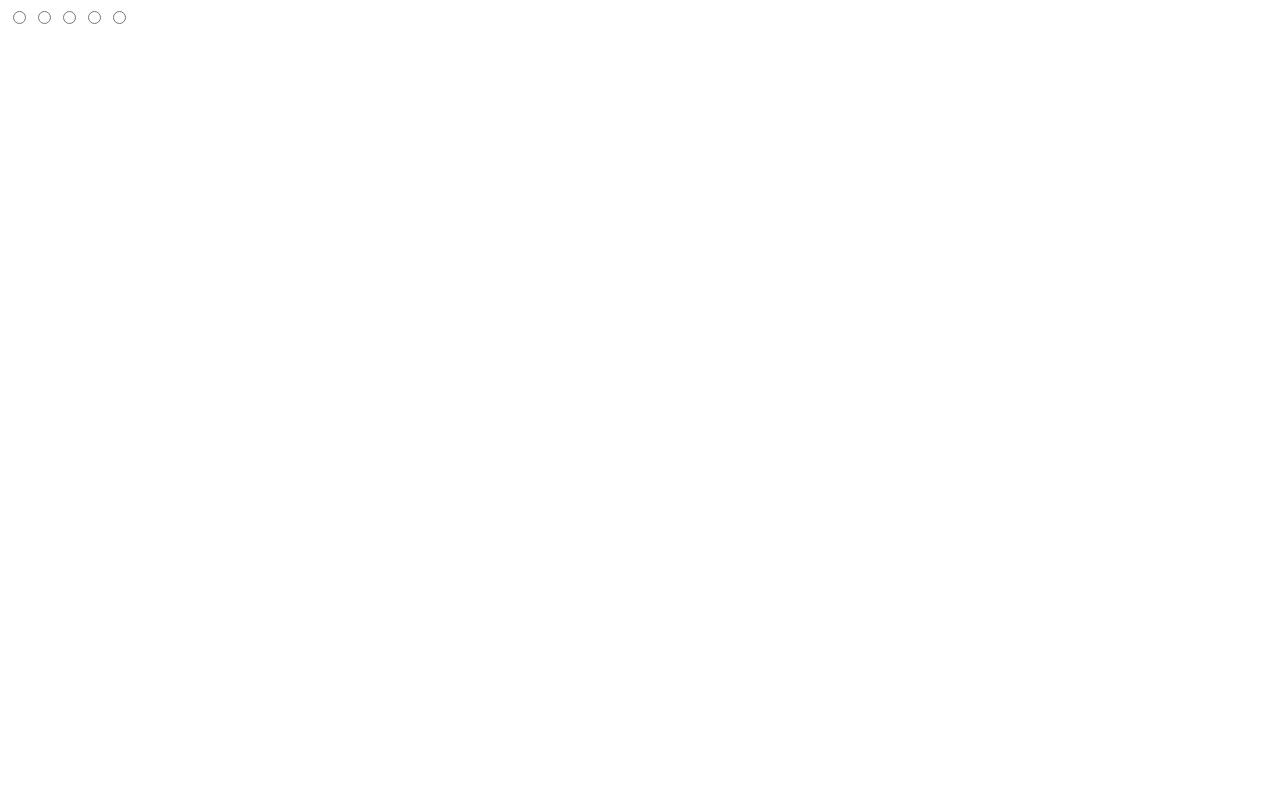
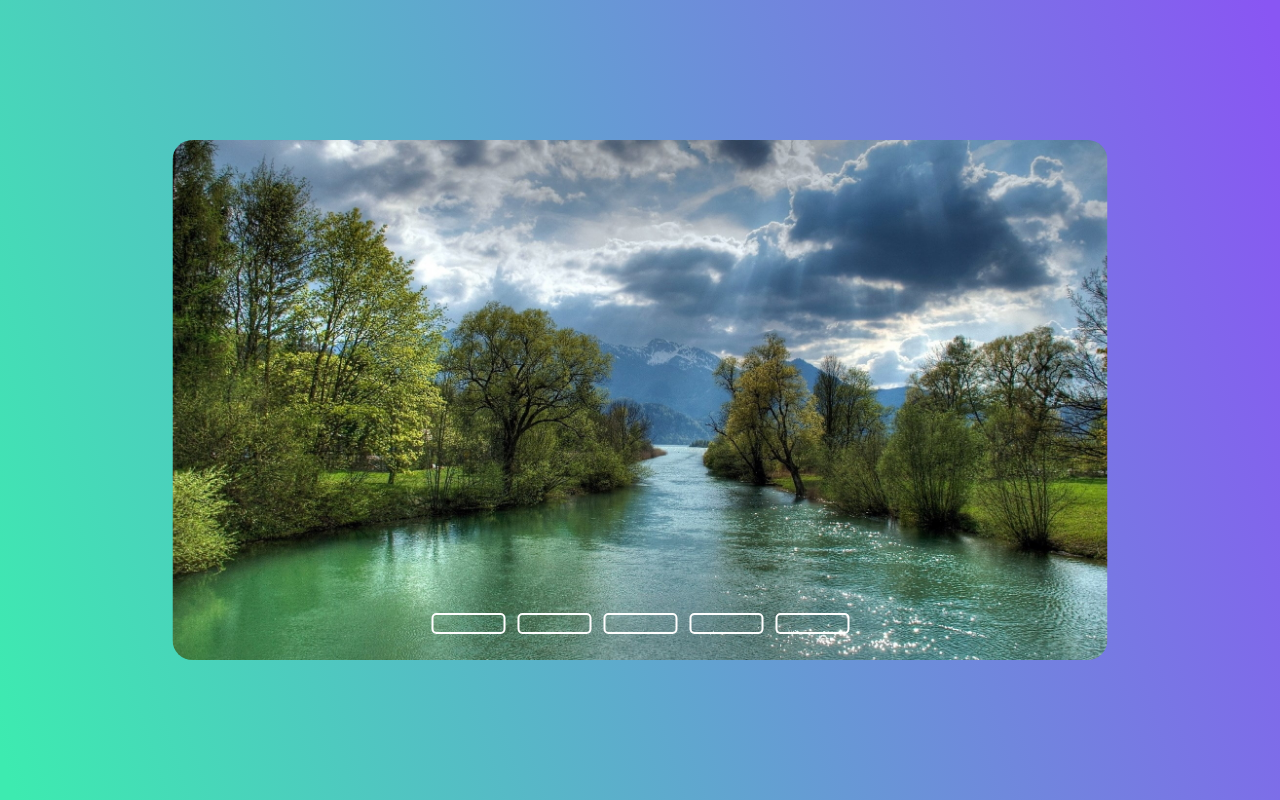
Before and after one commit to eltontavora/SlideShow, a plain HTML site: page index.html in a window 1280 px wide. Drawn offline with Linux system fonts and the light colour scheme.

Commit message:
Projeto 2 - Pronto

```diff
--- a/index.html
+++ b/index.html
@@ -1,37 +1,44 @@
 <!DOCTYPE html>
 <html lang="en">
 <head>
+    <link rel="stylesheet" href="style.css">
     <meta charset="UTF-8">
     <meta http-equiv="X-UA-Compatible" content="IE=edge">
     <meta name="viewport" content="width=device-width, initial-scale=1.0">
-    <title>Document</title>
+    <title>SlideShow - Paisagens</title>
 </head>
 <body>
     <div class="conteudo">
         <div class="slides">
-            <input type="radio" name="slide" id="slide1">
+            <input type="radio" name="slide" id="slide1" checked>
             <input type="radio" name="slide" id="slide2">
             <input type="radio" name="slide" id="slide3">
             <input type="radio" name="slide" id="slide4">
             <input type="radio" name="slide" id="slide5">
 
             <div class="slide s1">
-                <img src="" alt="">
+                <img src="./imagens/Foto1.jpg" alt="Descrição da img">
             </div>
             <div class="slide">
-
+                <img src="./imagens/Foto2.jpg" alt="Descrição da img">
             </div>
             <div class="slide">
-
+                <img src="./imagens/Foto3.jpg" alt="Descrição da img">
             </div>
             <div class="slide">
-
+                <img src="./imagens/Foto4.jpg" alt="Descrição da img">
             </div>
             <div class="slide">
-
+                <img src="./imagens/Foto5.jpg" alt="Descrição da img">
             </div>
         </div>
+        <div class="navegacao">
+            <label class="barra" for="slide1"></label>
+            <label class="barra" for="slide2"></label>
+            <label class="barra" for="slide3"></label>
+            <label class="barra" for="slide4"></label>
+            <label class="barra" for="slide5"></label>
+        </div>
     </div>
-
 </body>
 </html>
--- a/style.css
+++ b/style.css
@@ -0,0 +1,80 @@
+body{
+    margin: 0;
+    padding: 0;
+    height: 100vh;
+    width: 100vw;
+    background: linear-gradient(72deg, #3DEBB0 1%, #8956F3 99%);
+}
+
+.conteudo{
+    height: 520px;
+    width: 935px;
+    border-radius: 20px;
+    overflow: hidden;
+    position: absolute;
+    top: 50%;
+    left: 50%;
+    transform: translate(-50%,-50%);
+}
+
+.navegacao{
+    position: absolute;
+    bottom: 20px;
+    left: 50%;
+    transform: translate(-50%);
+    display: flex;
+}
+
+.barra{
+    width: 70px;
+    height: 17px;
+    border: 2px solid #fff;
+    margin: 6px;
+    border-radius: 5px;
+    cursor: pointer;
+    transition: .4s;
+}
+
+.barra:hover{
+ background-color: #fff;
+}
+
+input{
+    display: none;
+}
+
+.slides{
+    display: flex;
+    width: 500%;
+    height: 100%;
+}
+
+.slide{
+    width: 20%;
+    transition: .6s;
+}
+
+.slide img{
+    width: 100%;
+    width: 100%;
+}
+
+#slide1:checked ~ .s1 {
+    margin-left: 0;
+}
+
+#slide2:checked ~ .s1{
+    margin-left: -20%;
+}
+
+#slide3:checked ~ .s1{
+    margin-left: -40%;
+}
+
+#slide4:checked ~ .s1{
+    margin-left: -60%;
+}
+
+#slide5:checked ~ .s1{
+    margin-left: -80%;
+}
```
